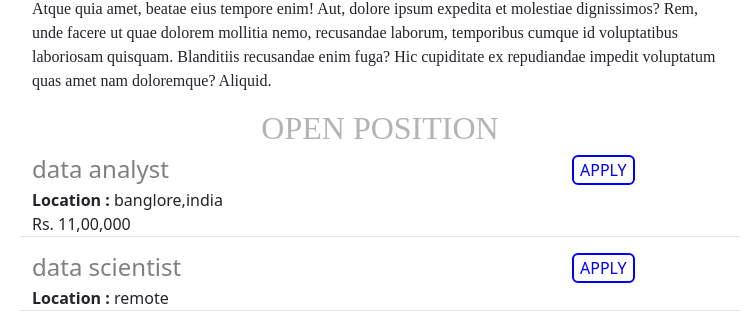
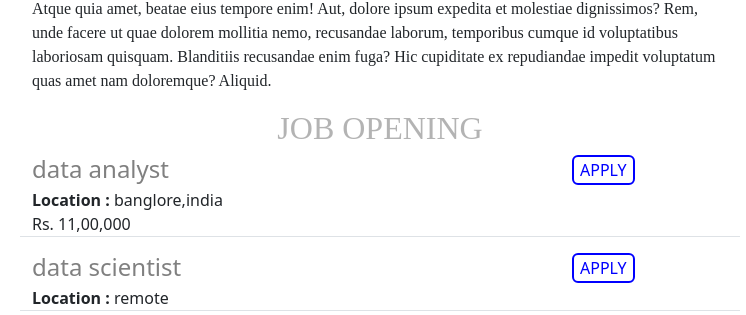
Before and after one commit to ShubhamKakad3/FlaskPy_Projects, a Flask app: page / in a window 1280 px wide. Shown: the part 515-830 px from the top of the page, without its empty margins (260-1006 px from the left). Run offline with Flask 3, Linux system fonts and the light colour scheme.

Commit message:
made some changes
new change

```diff
--- a/templates/index.html
+++ b/templates/index.html
@@ -70,7 +70,7 @@
     <h1>A {{ab}} WEBSITE</h1>
     <img  class="image" src="http://127.0.0.1:81/static/download2.jpg" height="320px" alt="">
     <p>Lorem ipsum dolor sit amet consectetur, adipisicing elit. Itaque adipisci numquam esse aliquid, fugiat, dolor, tempora incidunt corporis voluptatem nisi officia dolorem autem voluptate libero sequi temporibus sunt quidem unde? Ratione labore at ipsa tempore deserunt mollitia sed totam ducimus molestiae maiores laboriosam accusamus nesciunt dolor, recusandae illum architecto eos, unde nemo doloribus ad animi. Atque quia amet, beatae eius tempore enim! Aut, dolore ipsum expedita et molestiae dignissimos? Rem, unde facere ut quae dolorem mollitia nemo, recusandae laborum, temporibus cumque id voluptatibus laboriosam quisquam. Blanditiis recusandae enim fuga? Hic cupiditate ex repudiandae impedit voluptatum quas amet nam doloremque? Aliquid.</p>
-    <h2>OPEN POSITION </h2>
+    <h2>JOB OPENING </h2>
     <div>
 
             {% for job in jobs %}
```
